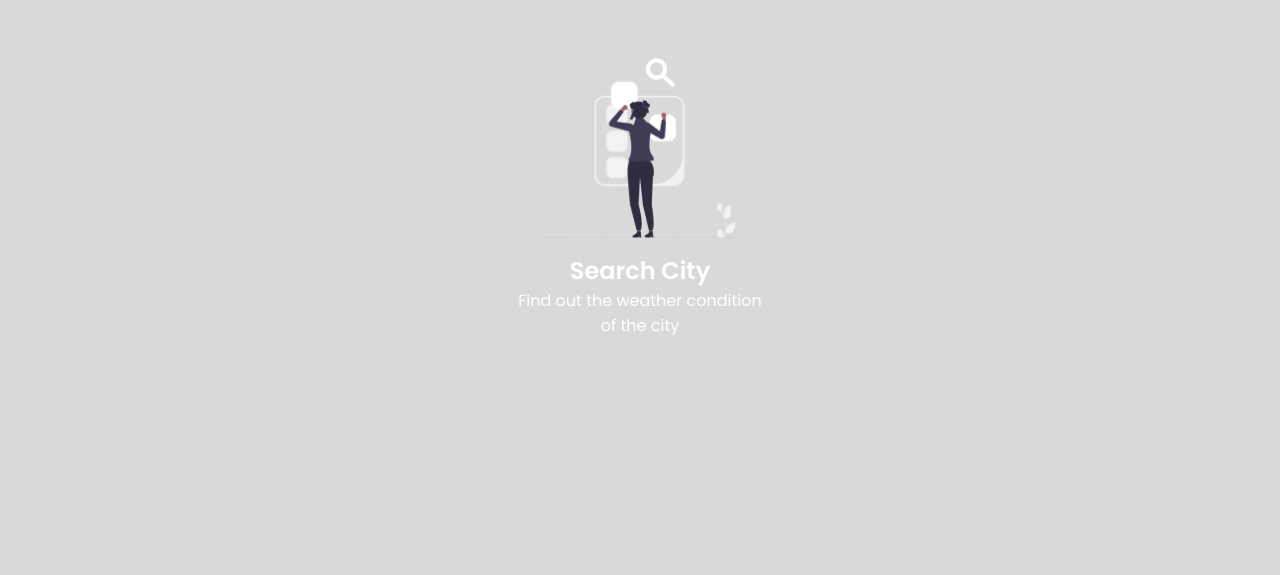
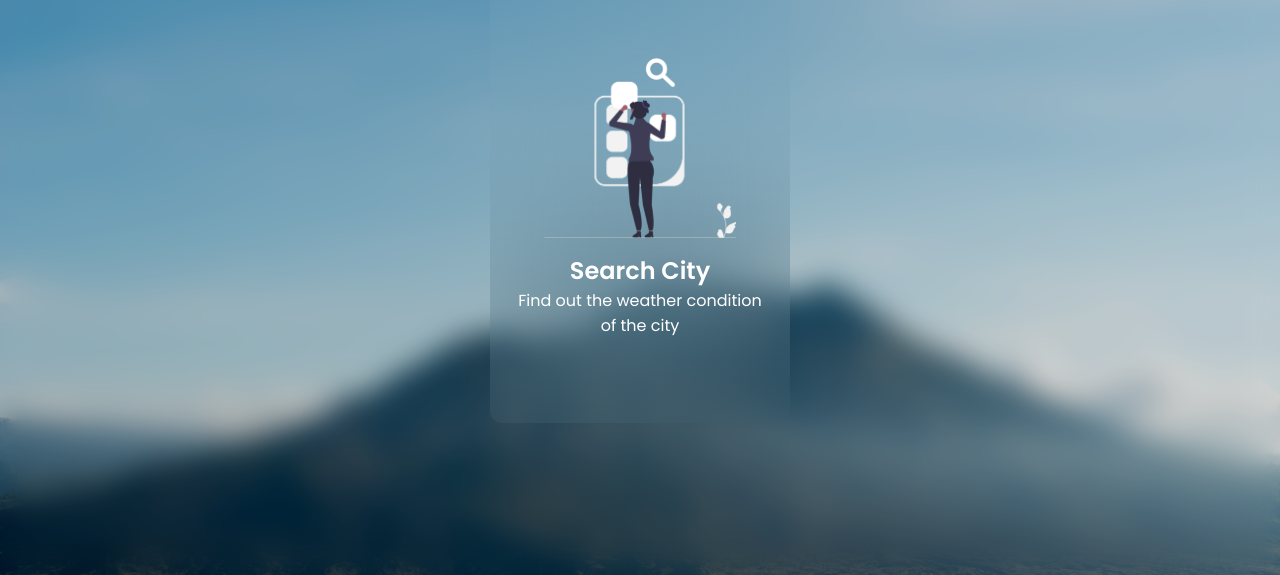
Before and after one commit to Sowmiya611/weather-app, a plain HTML site: page index.html in a window 1280 px wide. Shown: the part 225-800 px from the top of the page. Drawn offline with nearby package versions, Linux system fonts and the light colour scheme.

```diff
--- a/style.css
+++ b/style.css
@@ -8,7 +8,7 @@
     font-weight: 600;
 }
 body{
-    background: url('assets/assets/bg.jpg');
+    background: url('bg.jpg');
     width: 100%;
     height: 100dvh;
     background-size: cover;
@@ -189,4 +189,5 @@ body{
     height: 180px;
     width: fit-content;
 }
+
 /* END SECTION: MESSAGE */
```
